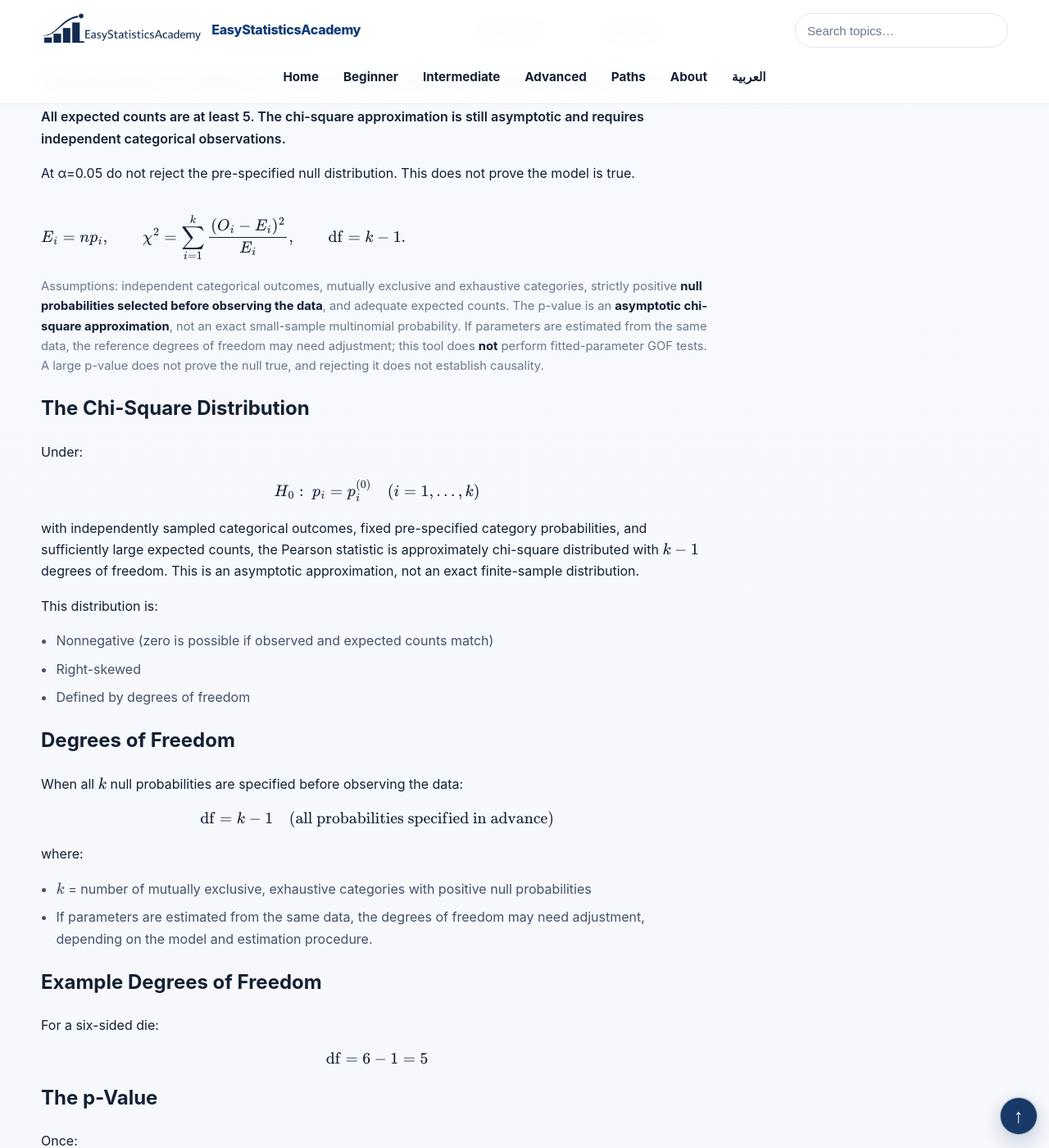
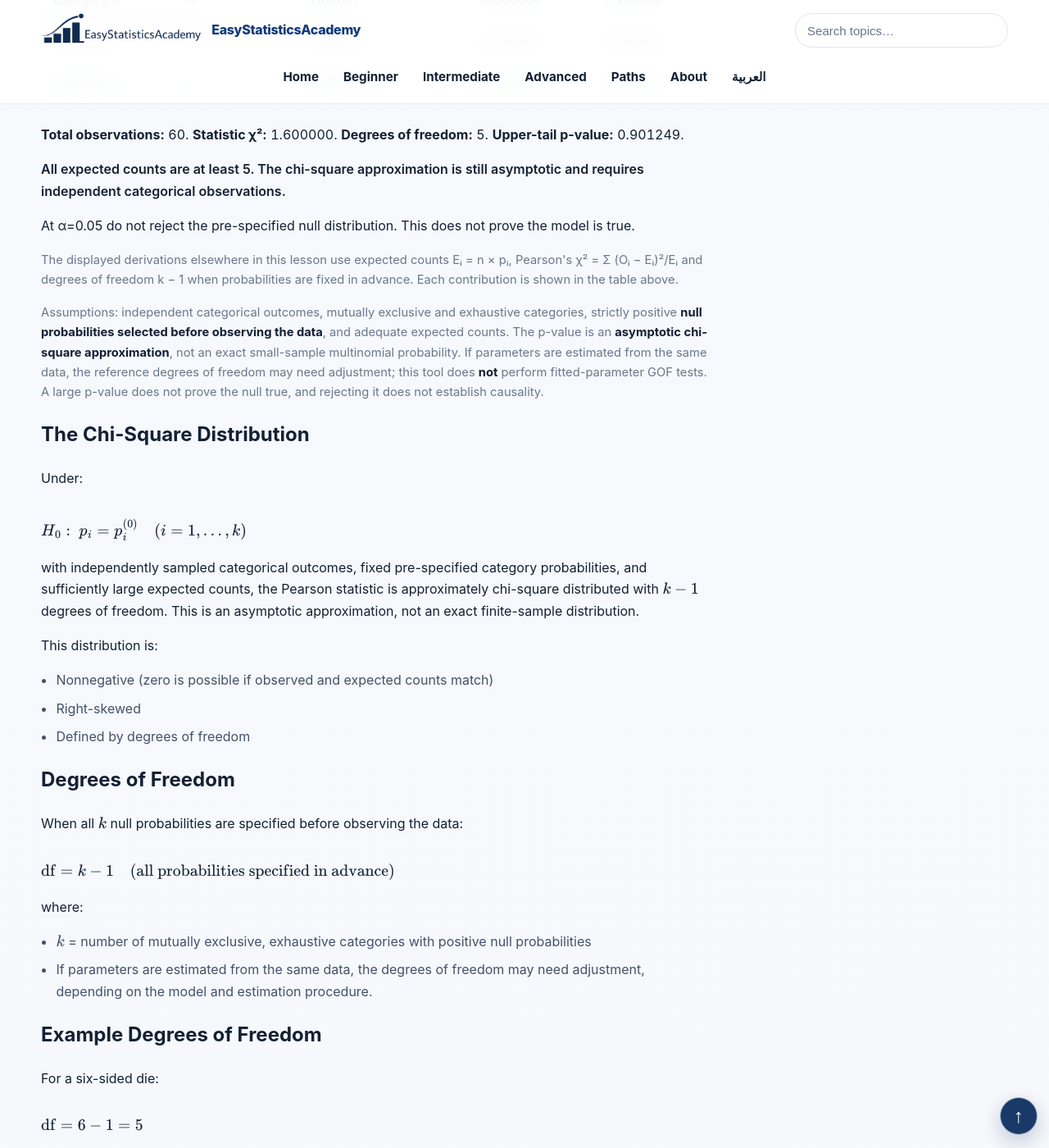
Before and after one commit to ammar-homaida-statistics/easystatisticsacademy, a Jekyll site: the page built from inference/classical-tests/chi-square-goodness-of-fit/index.md, in a window 1280 px wide and 1400 px high, scrolled down 5065 px. Shown: the whole window at 82% size. Built offline with Jekyll 4.4.1, drawn with Linux system fonts in a browser that asks for light colours.

Commit message:
Batch #66: fix English mathematics mobile overflow, GOF duplicate formula and Arabic slider direction

```diff
--- a/inference/classical-tests/chi-square-goodness-of-fit/index.md
+++ b/inference/classical-tests/chi-square-goodness-of-fit/index.md
@@ -211,9 +211,11 @@
       Each face should occur with probability:
     </p>
 
-    \[
+    <div class="esa-long-math" dir="ltr" tabindex="0" role="region" aria-label="Chi-square goodness-of-fit mathematical formula 1">
+\[
 p_i=\frac16,\qquad i=1,\ldots,6
 \]
+</div>
 
     <p>
       Therefore:
@@ -232,9 +234,11 @@
       Expected counts are obtained from:
     </p>
 
-    \[
+    <div class="esa-long-math" dir="ltr" tabindex="0" role="region" aria-label="Chi-square goodness-of-fit mathematical formula 2">
+\[
 E_i=n\,p_i,\qquad i=1,\ldots,k
 \]
+</div>
 
     <p>
       where:
@@ -265,9 +269,11 @@
       Then for each face:
     </p>
 
-    \[
+    <div class="esa-long-math" dir="ltr" tabindex="0" role="region" aria-label="Chi-square goodness-of-fit mathematical formula 3">
+\[
 E_i=120\times\frac16=20
 \]
+</div>
 
     <p>
       Every category has an expected count of 20.
@@ -279,9 +285,11 @@
       The goodness-of-fit test statistic is:
     </p>
 
-    \[
+    <div class="esa-long-math" dir="ltr" tabindex="0" role="region" aria-label="Chi-square goodness-of-fit mathematical formula 4">
+\[
 \chi^2=\sum_{i=1}^{k}\frac{(O_i-E_i)^2}{E_i}
 \]
+</div>
 
     <p>
       Here \(O_i\) is the observed count and \(E_i\) the expected count for category \(i\). The sum requires positive expected counts and measures discrepancy between observed and expected frequencies.
@@ -415,13 +423,7 @@
         <p id="esa-gof-warning">All expected counts are at least 5.</p>
         <p id="esa-gof-decision">At α=0.05 do not reject the pre-specified null distribution.</p>
       </div>
-      <div class="esa-gof-equation" dir="ltr" role="region" tabindex="0" aria-label="Pearson goodness-of-fit statistic and expected counts">
-      \[
-      E_i=n p_i,\qquad
-      \chi^2=\sum_{i=1}^{k}\frac{(O_i-E_i)^2}{E_i},\qquad
-      \text{df}=k-1.
-      \]
-      </div>
+      <p class="muted-mini">The displayed derivations elsewhere in this lesson use expected counts Eᵢ = n × pᵢ, Pearson's χ² = Σ (Oᵢ − Eᵢ)²/Eᵢ and degrees of freedom k − 1 when probabilities are fixed in advance. Each contribution is shown in the table above.</p>
       <p class="muted-mini">Assumptions: independent categorical outcomes, mutually exclusive and exhaustive categories, strictly positive <strong>null probabilities selected before observing the data</strong>, and adequate expected counts. The p-value is an <strong>asymptotic chi-square approximation</strong>, not an exact small-sample multinomial probability. If parameters are estimated from the same data, the reference degrees of freedom may need adjustment; this tool does <strong>not</strong> perform fitted-parameter GOF tests. A large p-value does not prove the null true, and rejecting it does not establish causality.</p>
     </section>
     <style>
@@ -452,9 +454,11 @@
       Under:
     </p>
 
-    \[
+    <div class="esa-long-math" dir="ltr" tabindex="0" role="region" aria-label="Chi-square goodness-of-fit mathematical formula 5">
+\[
 H_0:\ p_i=p_i^{(0)}\quad(i=1,\ldots,k)
 \]
+</div>
 
     <p>
       with independently sampled categorical outcomes, fixed pre-specified category probabilities, and sufficiently large expected counts, the Pearson statistic is approximately chi-square distributed with \(k-1\) degrees of freedom. This is an asymptotic approximation, not an exact finite-sample distribution.
@@ -480,9 +484,11 @@
       When all \(k\) null probabilities are specified before observing the data:
     </p>
 
-    \[
+    <div class="esa-long-math" dir="ltr" tabindex="0" role="region" aria-label="Chi-square goodness-of-fit mathematical formula 6">
+\[
 \mathrm{df}=k-1\quad\text{(all probabilities specified in advance)}
 \]
+</div>
 
     <p>
       where:
@@ -501,9 +507,11 @@
       For a six-sided die:
     </p>
 
-    \[
+    <div class="esa-long-math" dir="ltr" tabindex="0" role="region" aria-label="Chi-square goodness-of-fit mathematical formula 7">
+\[
 \mathrm{df}=6-1=5
 \]
+</div>
 
     <h2>The p-Value</h2>
 
@@ -511,9 +519,11 @@
       Once:
     </p>
 
-    \[
+    <div class="esa-long-math" dir="ltr" tabindex="0" role="region" aria-label="Chi-square goodness-of-fit mathematical formula 8">
+\[
 \chi^2_{\mathrm{obs}}=\frac{4+1+1+9+0+1}{10}=1.6
 \]
+</div>
 
     <p>
       and degrees of freedom are known, the p-value is obtained from the chi-square distribution.
@@ -719,3 +729,8 @@
   </div>
 
 </section>
+<style>
+.esa-long-math{box-sizing:border-box;max-width:100%;min-width:0;overflow-x:auto;direction:ltr}
+.esa-long-math mjx-container[display="true"]{width:max-content;min-width:100%;text-align:left}
+.esa-long-math:focus-visible{outline:2px solid var(--accent);outline-offset:2px}
+</style>
```
Also changed, not shown: ar/probability/distributions/gamma-distribution/index.md (+3 -3 lines), probability/distributions/gamma-distribution/index.md (+30 -8 lines).
